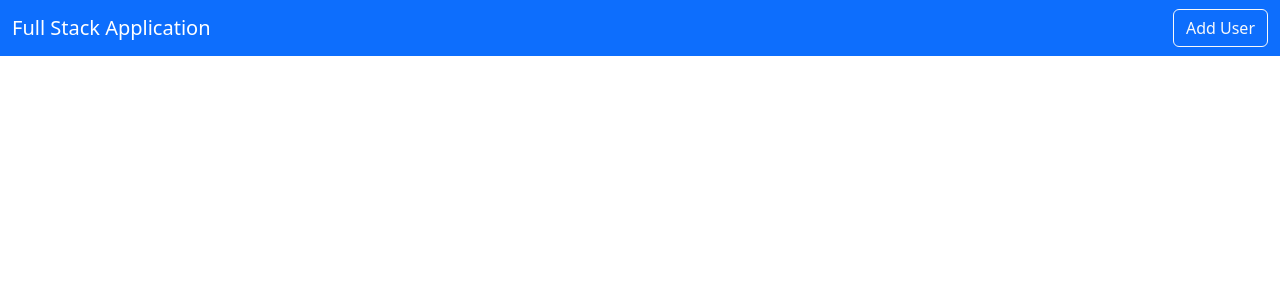
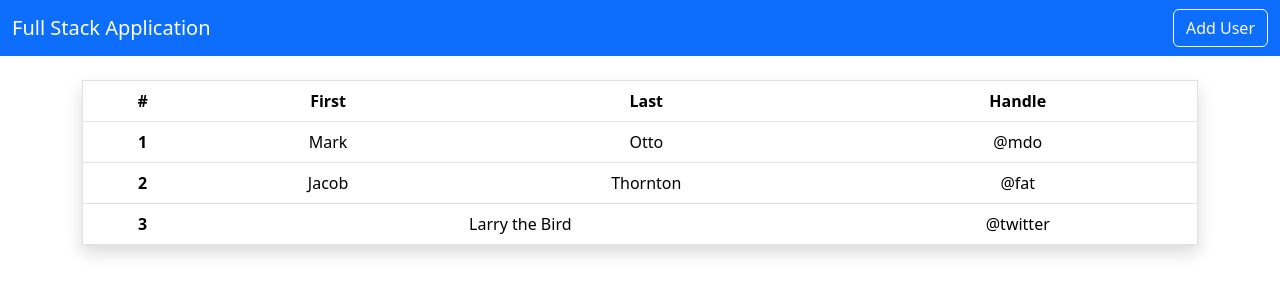
Before and after one commit to KaveeHewamanna/UserManagementSystem-frontend, a React (Create React App) app: page / in a window 1280 px wide. Shown: the top 300 px of the page. Built offline with nearby package versions, Linux system fonts and the light colour scheme.

Commit message:
Create home page user table.

```diff
--- a/src/App.js
+++ b/src/App.js
@@ -1,11 +1,13 @@
 import './App.css';
 import "../node_modules/bootstrap/dist/css/bootstrap.min.css"
 import Navbar from './layout/Navbar';
+import Home from './pages/Home';
 
 function App() {
   return (
     <div className="App">
       <Navbar/>
+      <Home/>
 
     </div>
   );
--- a/src/pages/Home.js
+++ b/src/pages/Home.js
@@ -0,0 +1,40 @@
+import React from 'react'
+
+export default function Home() {
+  return (
+    <div className='container'>
+        <div className='py-4'>
+        <table className="table border shadow">
+  <thead>
+    <tr>
+      <th scope="col">#</th>
+      <th scope="col">First</th>
+      <th scope="col">Last</th>
+      <th scope="col">Handle</th>
+    </tr>
+  </thead>
+  <tbody>
+    <tr>
+      <th scope="row">1</th>
+      <td>Mark</td>
+      <td>Otto</td>
+      <td>@mdo</td>
+    </tr>
+    <tr>
+      <th scope="row">2</th>
+      <td>Jacob</td>
+      <td>Thornton</td>
+      <td>@fat</td>
+    </tr>
+    <tr>
+      <th scope="row">3</th>
+      <td colspan="2">Larry the Bird</td>
+      <td>@twitter</td>
+    </tr>
+  </tbody>
+</table>
+        </div>
+
+    </div>
+  )
+}
```
